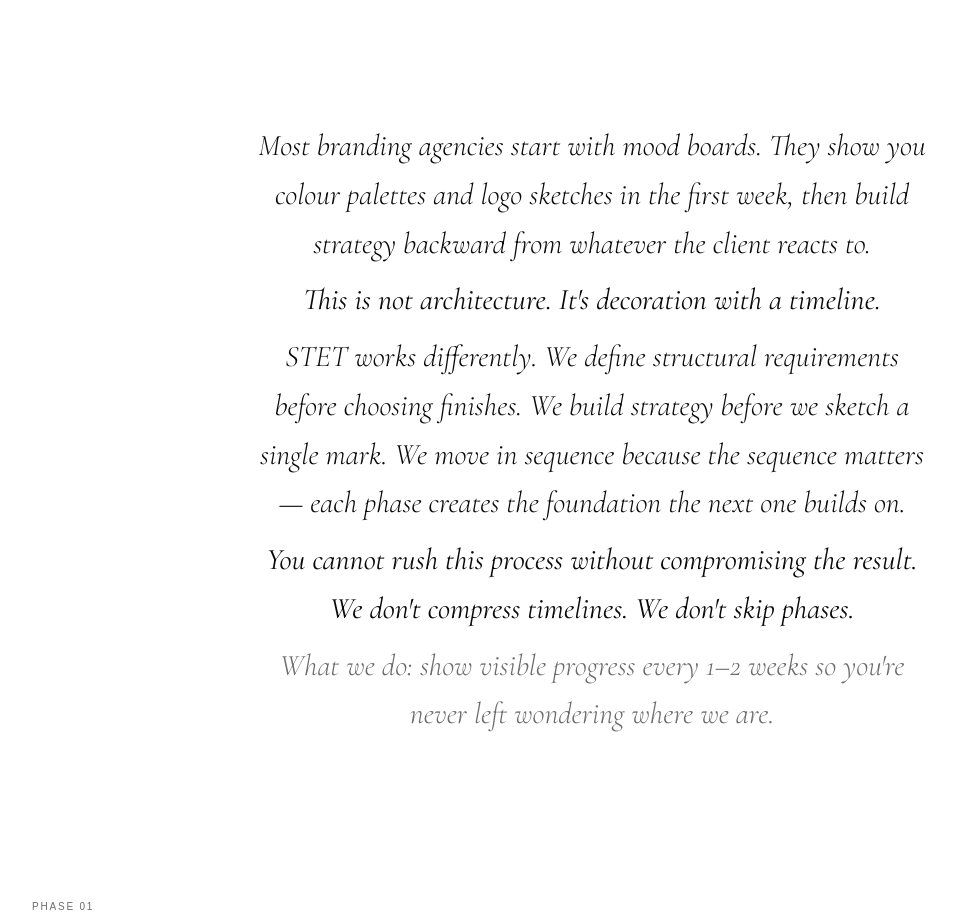
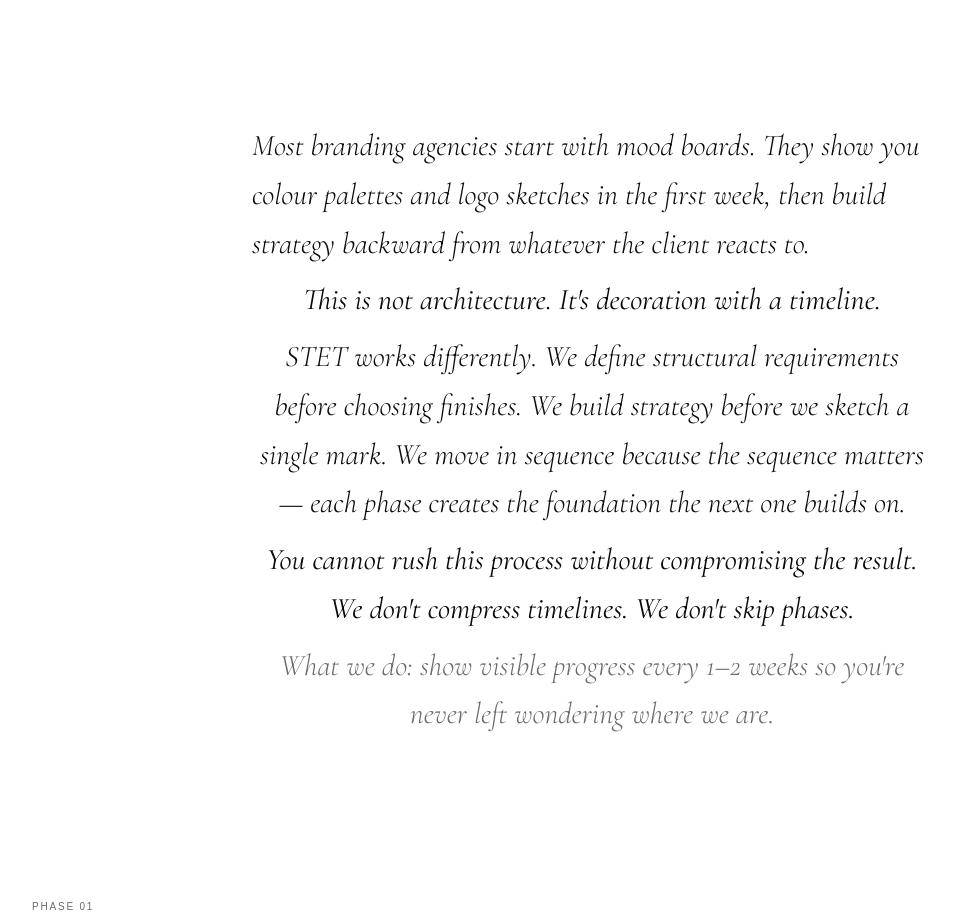
Before and after one commit to stetstudios-commits/my-website, a React (Vite) app: page /method in a window 1280 px wide. Shown: the part 940-1859 px from the top of the page, without its empty margins (48-1004 px from the left). Built offline with nearby package versions, Linux system fonts and the light colour scheme.

Commit message:
Update Method.tsx

```diff
--- a/src/pages/Method.tsx
+++ b/src/pages/Method.tsx
@@ -66,7 +66,7 @@
     <section ref={ref} className="section-padding bg-white">
       <div className="grid-container">
         <p
-          className={`font-primary font-light italic text-[clamp(20px,2.5vw,30px)] text-stet-black max-w-[680px] mx-auto text-center leading-relaxed transition-all duration-700 ease-expo-out ${
+          className={`font-primary font-light italic text-[clamp(20px,2.5vw,30px)] text-stet-black max-w-[680px] mx-auto text-left leading-relaxed transition-all duration-700 ease-expo-out ${
             isVisible ? 'translate-y-0 opacity-100' : 'translate-y-12 opacity-0'
           }`}
         >
```
